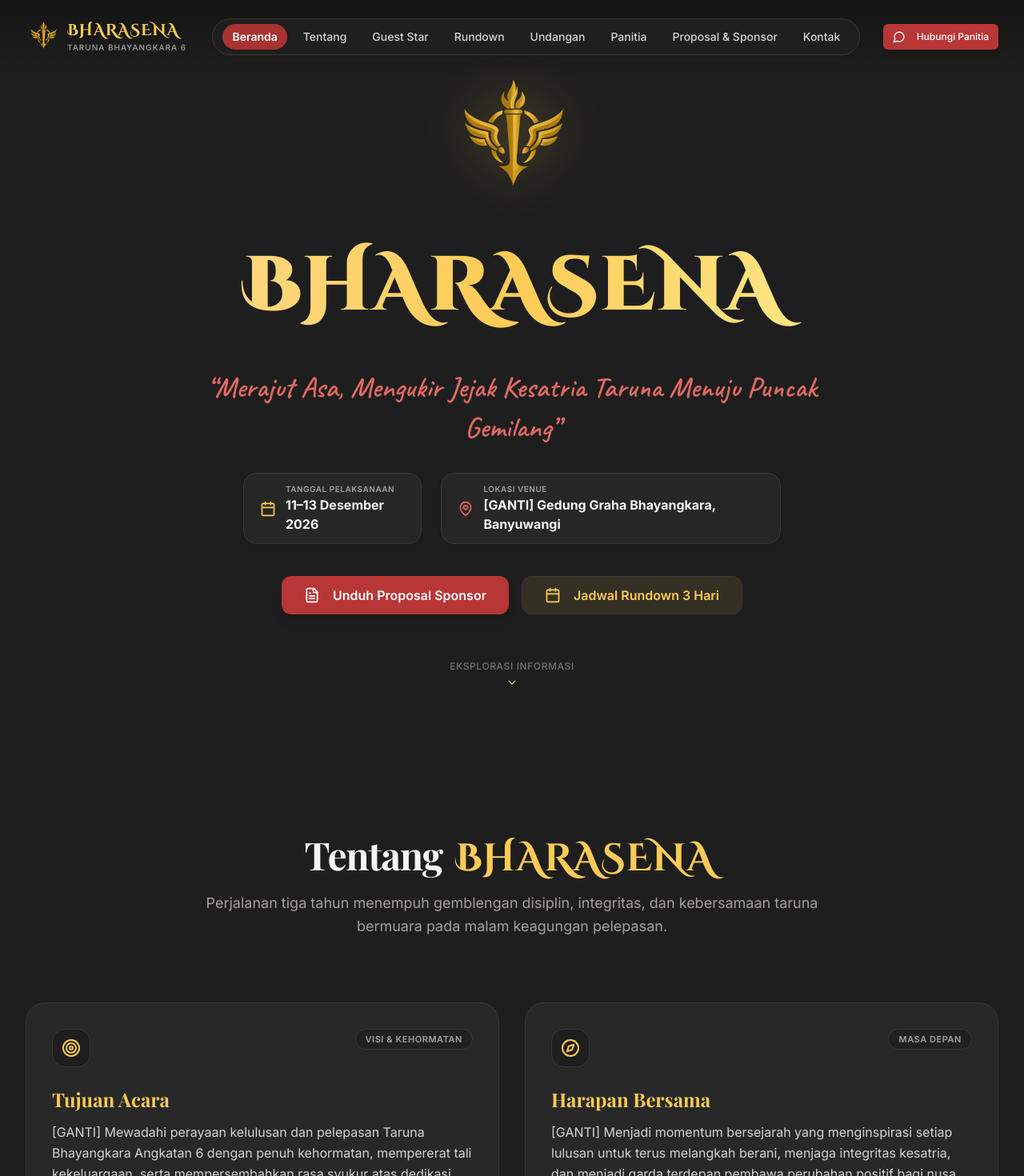
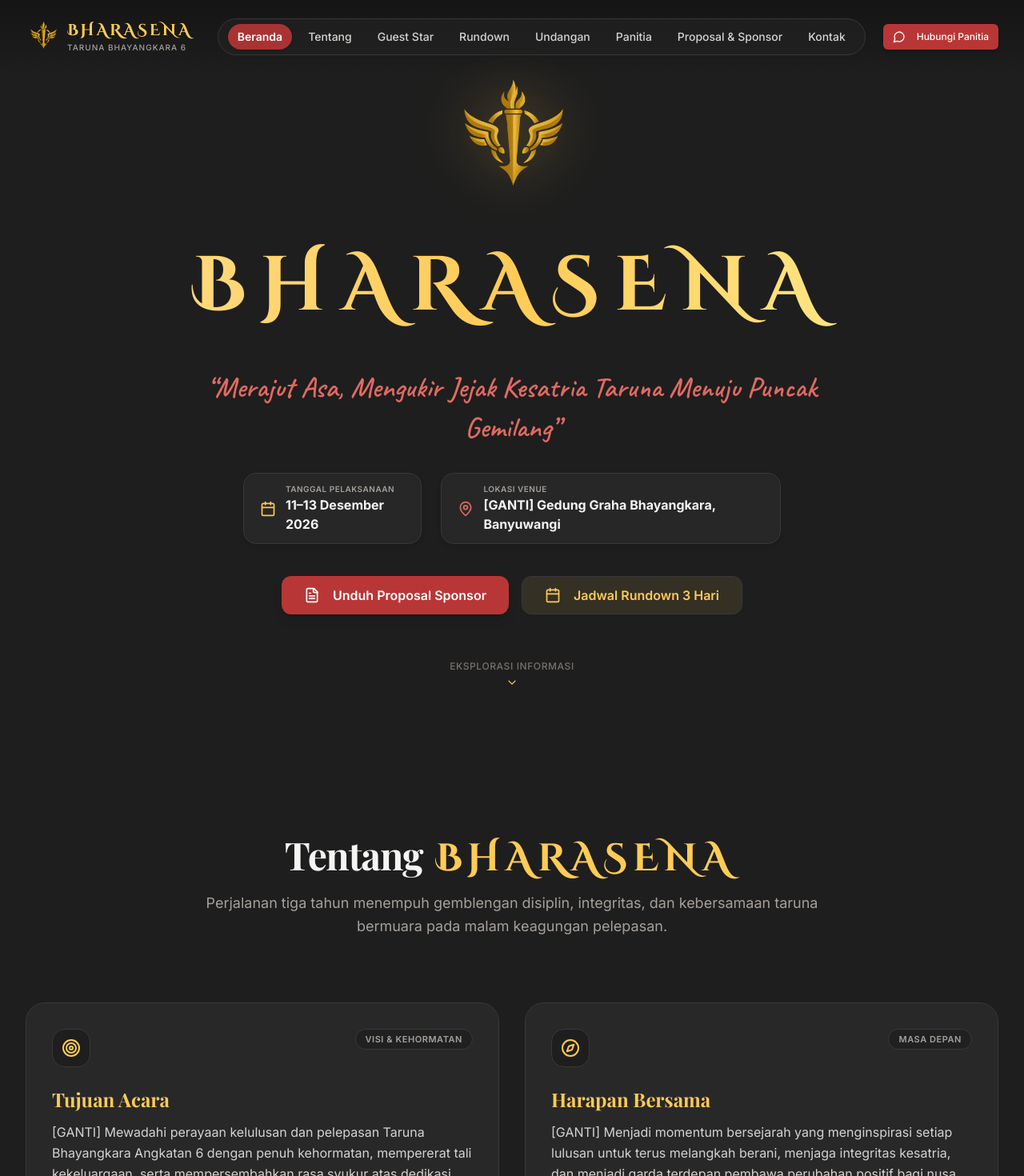
Before and after one commit to codeplyapp/Bharasena, a Next.js app: page / in a window 1280 px wide. Shown: the top 1470 px of the page at 80% size. Built offline with nearby package versions, Linux system fonts and the light colour scheme; a web font is replaced by a local one.

Commit message:
style(typography): atur letter-spacing lebih renggang dan turunkan ketebalan font Cinzel Decorative pada teks BHARASENA

```diff
--- a/src/app/layout.tsx
+++ b/src/app/layout.tsx
@@ -22,7 +22,7 @@ const inter = Inter({
 
 const cinzel = Cinzel_Decorative({
   subsets: ["latin"],
-  weight: ["700", "900"],
+  weight: ["400", "700", "900"],
   variable: "--font-cinzel",
   display: "swap",
 });
--- a/src/components/Footer.tsx
+++ b/src/components/Footer.tsx
@@ -23,7 +23,7 @@ export function Footer() {
                 />
               </div>
               <div>
-                <span className="font-cinzel font-bold text-xl text-gold-400 block leading-tight tracking-wider pr-2 overflow-visible">
+                <span className="font-cinzel font-semibold text-xl text-gold-400 block leading-tight tracking-[0.15em] pr-2 overflow-visible">
                   BHARASENA
                 </span>
                 <span className="text-xs text-stone-400 font-medium">
--- a/src/components/Hero.tsx
+++ b/src/components/Hero.tsx
@@ -40,7 +40,7 @@ export function Hero({
         </div>
 
         {/* Main Title Heading */}
-        <h1 className="font-cinzel text-4xl sm:text-6xl md:text-7xl lg:text-8xl font-black tracking-wide text-transparent bg-clip-text bg-gradient-to-r from-gold-300 via-gold-400 to-amber-200 leading-normal sm:leading-relaxed px-4 sm:px-8 py-2 sm:py-4 mb-2 overflow-visible inline-block">
+        <h1 className="font-cinzel text-4xl sm:text-6xl md:text-7xl lg:text-8xl font-bold tracking-[0.15em] sm:tracking-[0.2em] text-transparent bg-clip-text bg-gradient-to-r from-gold-300 via-gold-400 to-amber-200 leading-normal sm:leading-relaxed px-4 sm:px-8 py-2 sm:py-4 mb-2 overflow-visible inline-block">
           {eventName}
         </h1>
 
--- a/src/components/Navbar.tsx
+++ b/src/components/Navbar.tsx
@@ -71,7 +71,7 @@ export function Navbar({ mode }: NavbarProps) {
               />
             </div>
             <div className="flex flex-col">
-              <span className="font-cinzel font-bold text-lg sm:text-xl tracking-wider text-gold-400 group-hover:text-gold-300 transition-colors pr-1.5 overflow-visible">
+              <span className="font-cinzel font-semibold text-lg sm:text-xl tracking-[0.14em] text-gold-400 group-hover:text-gold-300 transition-colors pr-1.5 overflow-visible">
                 BHARASENA
               </span>
               <span className="text-[10px] tracking-widest uppercase text-stone-400 font-medium">
--- a/src/components/sections/AboutSection.tsx
+++ b/src/components/sections/AboutSection.tsx
@@ -47,7 +47,7 @@ export function AboutSection({ about }: AboutSectionProps) {
         {/* Section Header */}
         <div className="text-center max-w-3xl mx-auto mb-16 sm:mb-20">
           <h2 className="font-display text-3xl sm:text-4xl md:text-5xl font-bold text-stone-100 tracking-tight mb-4">
-            Tentang <span className="font-cinzel text-gold-400 tracking-wide px-1.5 overflow-visible inline-block">BHARASENA</span>
+            Tentang <span className="font-cinzel font-semibold text-gold-400 tracking-[0.14em] px-1.5 overflow-visible inline-block">BHARASENA</span>
           </h2>
           <p className="text-stone-400 text-base sm:text-lg leading-relaxed">
             Perjalanan tiga tahun menempuh gemblengan disiplin, integritas, dan kebersamaan taruna bermuara pada malam keagungan pelepasan.
```
